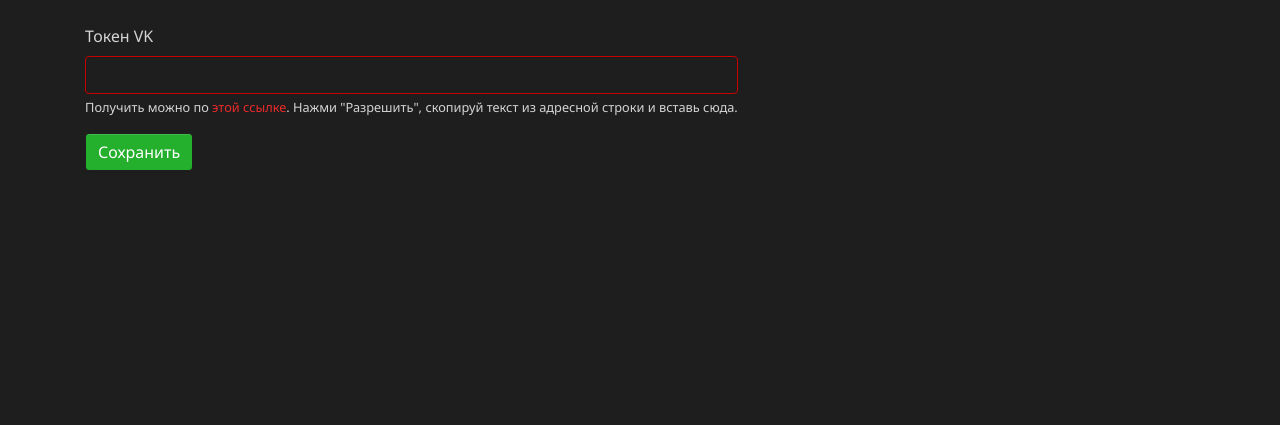
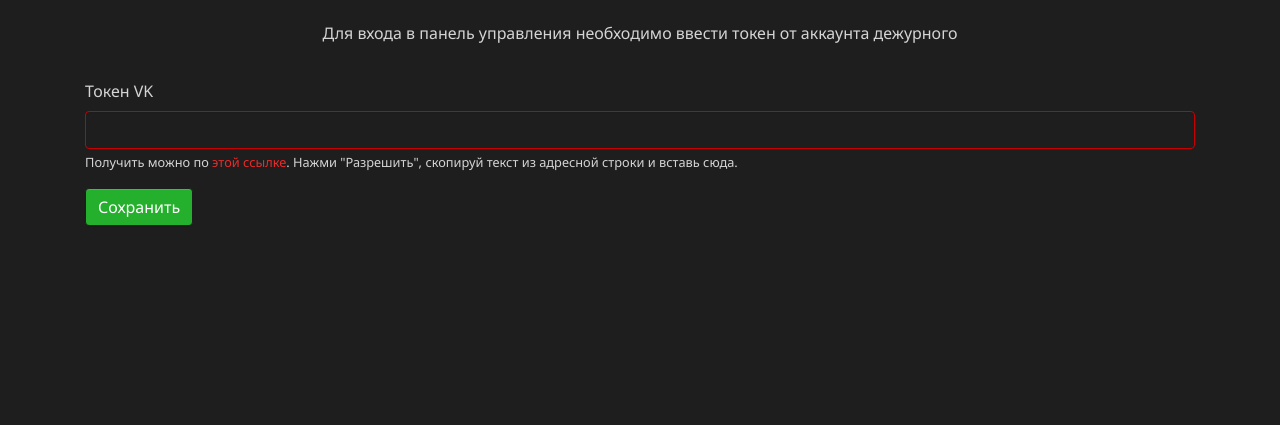
Before and after one commit to dutydev/IDM, a Flask app: page /login in a window 1280 px wide. Shown: the part 64-489 px from the top of the page. Run offline with Flask 2, Linux system fonts and the light colour scheme; some libraries are stand-ins or nearby versions.

Commit message:
1.1.3 beta rev.2
немного выровнял страницу входа

```diff
--- a/idm/objects/__init__.py
+++ b/idm/objects/__init__.py
@@ -1,4 +1,4 @@
-__version__ = '1.1.3 beta rev.1'
+__version__ = '1.1.3 beta rev.2'
 
 from .database import DB, DB_general, ExcDB, db_gen
 
--- a/idm/templates/pages/login.html
+++ b/idm/templates/pages/login.html
@@ -1,8 +1,14 @@
 {% extends 'layout.html' %}
 {% block pagecontent %}
 
-<div class="container">
-    <div class="row">
+<div class="py-3">
+    <div class="container">
+        <div class="row text-center">
+            <div class="col-md-12">
+                <h6>Для входа в панель управления необходимо ввести токен от аккаунта дежурного</h6>
+            </div>
+        </div>
+        <div class="row mt-3">
         <!-- <div class="col-4"></div>
         <div class="col-4">
 
@@ -10,18 +16,17 @@
 
         </div>
         <div class="col-4"></div> -->
-        <div class="py-3">
             <div class="col-md-12">
                 <form action="/auth" method="post">
-                    <div class="form-group"><label for="access_token">Токен VK</label><input type="text" class="form-control" name="access_token" id="access_token">
+                    <div class="form-group">
+                        <label for="access_token">Токен VK</label>
+                        <input type="text" class="form-control" name="access_token" id="access_token">
                         <small id="access_token-help" class="form-text">Получить можно по <a
                         href="https://oauth.vk.com/authorize?client_id=2685278&scope=1073737727&redirect_uri=https://oauth.vk.com/blank.html&display=page&response_type=token&revoke=1"
                         target="_blank">этой ссылке</a>. Нажми "Разрешить", скопируй текст из адресной строки и вставь сюда.
                     </small>
                     </div>
-                    <div class="form-group mr-auto">
-                        <button class="btn btn-primary">Сохранить</button>
-                    </div>
+                    <button class="btn btn-primary">Сохранить</button>
                 </form>
             </div>
         </div>
```
Also changed, not shown: idm/templates/pages/install.html (+2 -6 lines).
